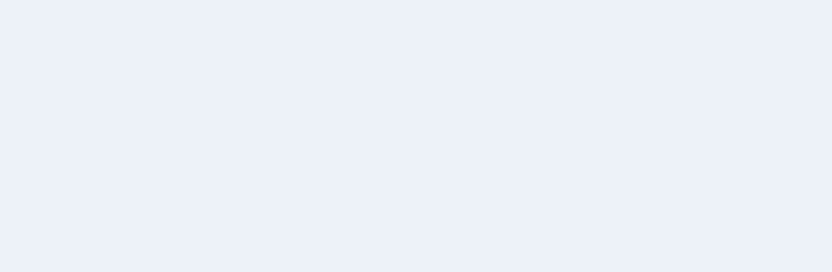
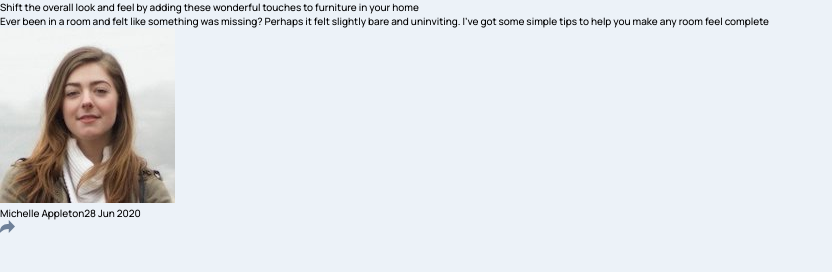
Before and after one commit to hariramjp777/frontend-article-preview-component, a plain HTML site: page index.html in a window 1280 px wide. Shown: the whole page, without its empty margins (0-832 px from the left). Drawn offline with Linux system fonts and the light colour scheme.

Commit message:
Complete index.html

```diff
--- a/index.html
+++ b/index.html
@@ -23,5 +23,42 @@
     />
     <link rel="stylesheet" href="./css/styles.css" />
   </head>
-  <body></body>
+  <body>
+    <main>
+      <div class="image-container"></div>
+      <div class="text-container">
+        <div>
+          <p>
+            Shift the overall look and feel by adding these wonderful touches to
+            furniture in your home
+          </p>
+          <p>
+            Ever been in a room and felt like something was missing? Perhaps it
+            felt slightly bare and uninviting. I've got some simple tips to help
+            you make any room feel complete
+          </p>
+        </div>
+        <div>
+          <ul>
+            <li>
+              <img
+                src="./assets/images/avatar-michelle.jpg"
+                alt="Michelle Appleton"
+              />
+            </li>
+            <li>
+              <span>Michelle Appleton</span
+              ><time datetime="2020-06-28">28 Jun 2020</time>
+            </li>
+            <li>
+              <img
+                src="./assets/images/icon-share.svg"
+                alt="Share this profile"
+              />
+            </li>
+          </ul>
+        </div>
+      </div>
+    </main>
+  </body>
 </html>
```
